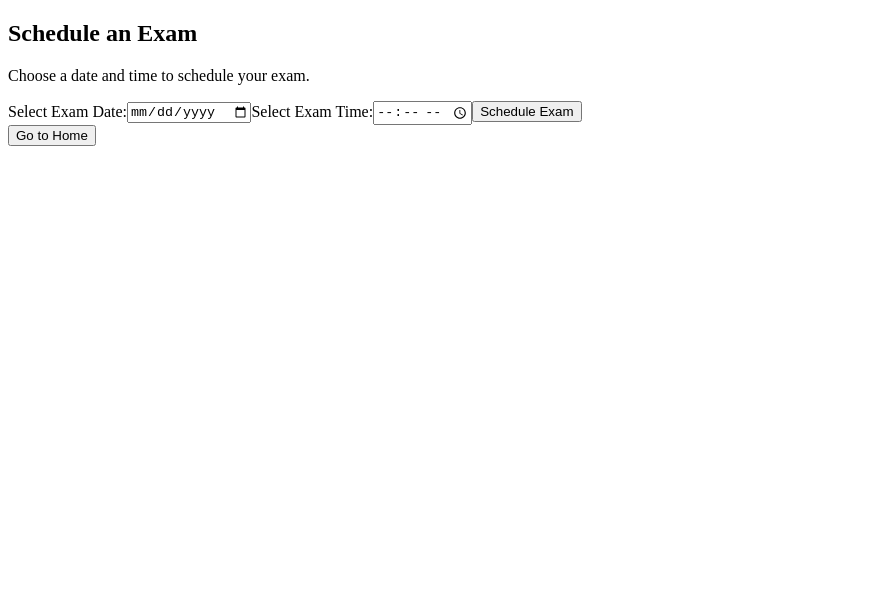
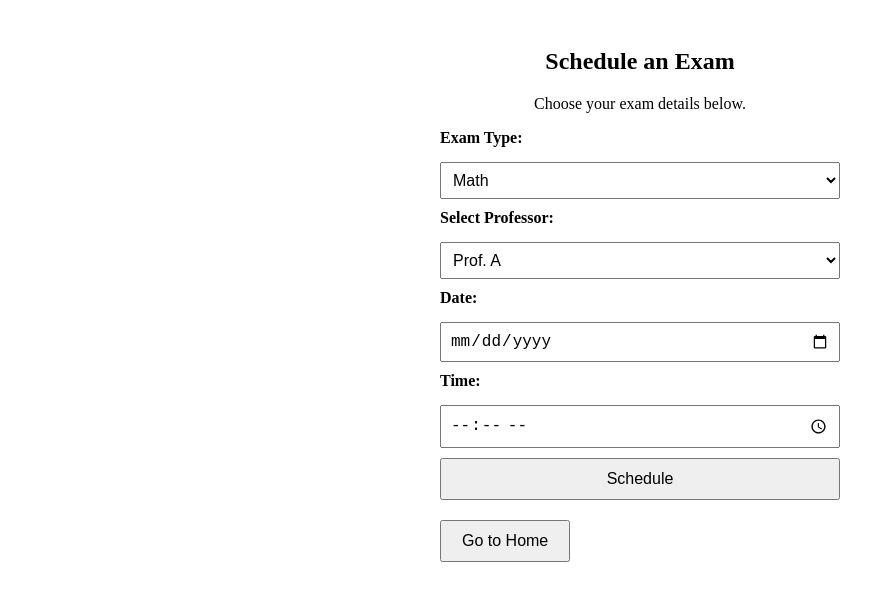
Before and after one commit to PisicileSalbatice/Frontend, a React (Create React App) app in the folder USVExamPlanner/usv-exam-planner/: page /exam-scheduling in a window 1280 px wide. Shown: the top 600 px of the page, without its empty margins (0-895 px from the left). Built offline with nearby package versions, Linux system fonts and the light colour scheme; the HTML template or start-up script is replaced by a standard one.

Commit message:
Update Basic CSS
Update CSS pentru o mai usoara vizualizare a MVP

```diff
--- a/USVExamPlanner/usv-exam-planner/src/pages/ExamSchedulingPage.js
+++ b/USVExamPlanner/usv-exam-planner/src/pages/ExamSchedulingPage.js
@@ -1,32 +1,51 @@
 // src/pages/ExamSchedulingPage.js
 import React from 'react';
 import { useNavigate } from 'react-router-dom';
+import '../styles/ExamSchedulingPage.css'; // Importă stilurile CSS din folderul styles
 
 function ExamSchedulingPage() {
   const navigate = useNavigate();
 
   const goToHome = () => {
-    // Navighează înapoi la Home
     navigate('/home');
   };
 
   return (
-    <div>
+    <div className="scheduling-container">
       <h2>Schedule an Exam</h2>
-      <p>Choose a date and time to schedule your exam.</p>
-      {/* Formularul de programare examen */}
-      <form>
-        <label htmlFor="exam-date">Select Exam Date:</label>
-        <input type="date" id="exam-date" name="exam-date" required />
+      <p>Choose your exam details below.</p>
 
-        <label htmlFor="exam-time">Select Exam Time:</label>
-        <input type="time" id="exam-time" name="exam-time" required />
+      {/* Formular pentru Scheduling */}
+      <form className="scheduling-form">
+        <label htmlFor="exam-type">Exam Type:</label>
+        <select id="exam-type" name="exam-type">
+          <option value="math">Math</option>
+          <option value="science">Science</option>
+          <option value="history">History</option>
+        </select>
 
-        <button type="submit">Schedule Exam</button>
+        <label htmlFor="professor">Select Professor:</label>
+        <select id="professor" name="professor">
+          <option value="prof-a">Prof. A</option>
+          <option value="prof-b">Prof. B</option>
+          <option value="prof-c">Prof. C</option>
+          <option value="prof-d">Prof. D</option>
+          <option value="prof-e">Prof. E</option>
+        </select>
+
+        <label htmlFor="date">Date:</label>
+        <input type="date" id="date" name="date" />
+
+        <label htmlFor="time">Time:</label>
+        <input type="time" id="time" name="time" />
+
+        <button type="button">Schedule</button>
       </form>
 
-      {/* Buton pentru a merge înapoi la Home */}
-      <button onClick={goToHome}>Go to Home</button>
+      {/* Butoane de navigare */}
+      <div className="scheduling-buttons">
+        <button onClick={goToHome}>Go to Home</button>
+      </div>
     </div>
   );
 }
--- a/USVExamPlanner/usv-exam-planner/src/pages/LoginPage.js
+++ b/USVExamPlanner/usv-exam-planner/src/pages/LoginPage.js
@@ -1,28 +1,40 @@
 // src/pages/LoginPage.js
 import React from 'react';
 import { useNavigate } from 'react-router-dom';
+import '../styles/LoginPage.css'; // Importă stilurile CSS din folderul styles
 
 function LoginPage() {
-  const navigate = useNavigate(); // Hook-ul pentru navigare
+  const navigate = useNavigate();
 
   const goToRegister = () => {
-    // Navighează către pagina de Register
     navigate('/register');
   };
 
   const goToHome = () => {
-    // Navighează către pagina de Home
     navigate('/home');
   };
 
   return (
-    <div>
+    <div className="login-container">
       <h2>Login Page</h2>
-      <p>Welcome! Please choose an option.</p>
+      <p>Log into your account or choose an option below.</p>
 
-      {/* Butoane pentru navigare */}
-      <button onClick={goToHome}>Go to Home</button>
-      <button onClick={goToRegister}>Go to Register</button>
+      {/* Formular pentru Login */}
+      <form className="login-form">
+        <label htmlFor="username">Username:</label>
+        <input type="text" id="username" name="username" placeholder="Enter username" />
+
+        <label htmlFor="password">Password:</label>
+        <input type="password" id="password" name="password" placeholder="Enter password" />
+
+        <button type="button">Login</button>
+      </form>
+
+      {/* Butoane de navigare */}
+      <div className="login-buttons">
+        <button onClick={goToHome}>Go to Home</button>
+        <button onClick={goToRegister}>Go to Register</button>
+      </div>
     </div>
   );
 }
--- a/USVExamPlanner/usv-exam-planner/src/pages/RegisterPage.js
+++ b/USVExamPlanner/usv-exam-planner/src/pages/RegisterPage.js
@@ -1,19 +1,46 @@
 // src/pages/RegisterPage.js
 import React from 'react';
 import { useNavigate } from 'react-router-dom';
+import '../styles/RegisterPage.css'; // Importă stilurile CSS din folderul styles
 
 function RegisterPage() {
-  const navigate = useNavigate(); // Hook-ul pentru navigare
+  const navigate = useNavigate();
 
-  const handleRegister = () => {
-    // Când butonul este apăsat, redirecționează spre Home
+  const goToLogin = () => {
+    navigate('/login');
+  };
+
+  const goToHome = () => {
     navigate('/home');
   };
 
   return (
-    <div>
-      <h2>Register</h2>
-      <button onClick={handleRegister}>Go to Home</button>
+    <div className="register-container">
+      <h2>Register Page</h2>
+      <p>Create an account or choose an option below.</p>
+
+      {/* Formular pentru Register */}
+      <form className="register-form">
+        <label htmlFor="username">Username:</label>
+        <input type="text" id="username" name="username" placeholder="Enter username" />
+
+        <label htmlFor="email">Email:</label>
+        <input type="email" id="email" name="email" placeholder="Enter email" />
+
+        <label htmlFor="password">Password:</label>
+        <input type="password" id="password" name="password" placeholder="Enter password" />
+
+        <label htmlFor="confirm-password">Confirm Password:</label>
+        <input type="password" id="confirm-password" name="confirm-password" placeholder="Confirm password" />
+
+        <button type="button">Register</button>
+      </form>
+
+      {/* Butoane de navigare */}
+      <div className="register-buttons">
+        <button onClick={goToHome}>Go to Home</button>
+        <button onClick={goToLogin}>Go to Login</button>
+      </div>
     </div>
   );
 }
--- /dev/null
+++ b/USVExamPlanner/usv-exam-planner/src/styles/ExamSchedulingPage.css
@@ -0,0 +1,38 @@
+/* src/styles/SchedulingPage.css */
+
+.scheduling-container {
+    max-width: 400px;         /* Setează o lățime maximă pentru centrul paginii */
+    margin: 0 auto;           /* Centrează containerul pe orizontală */
+    padding: 20px;            /* Adaugă padding pentru aspect */
+    text-align: center;       /* Aliniază textul pe centrul paginii */
+  }
+
+  .scheduling-form {
+    display: flex;            /* Setează form-ul pentru layout pe verticală */
+    flex-direction: column;   /* Așează elementele în coloană */
+    gap: 10px;                /* Spațiere între câmpurile formularului */
+  }
+
+  .scheduling-form label {
+    text-align: left;         /* Aliniază textul etichetelor la stânga */
+    margin-bottom: 5px;       /* Spațiere sub etichete */
+    font-weight: bold;        /* Face textul etichetelor mai vizibil */
+  }
+
+  .scheduling-buttons {
+    margin-top: 20px;         /* Adaugă spațiu între formular și butoane */
+    display: flex;            /* Așează butoanele unul lângă altul */
+    justify-content: space-between; /* Spațiu egal între butoane */
+  }
+
+  .scheduling-form input,
+  .scheduling-form select {
+    padding: 8px;             /* Adaugă padding pentru input și select */
+    font-size: 16px;          /* Dimensiune confortabilă pentru text */
+  }
+
+  button {
+    padding: 10px 20px;       /* Dimensiunea butoanelor */
+    font-size: 16px;          /* Mărimea textului pentru vizibilitate */
+    cursor: pointer;          /* Cursor pointer pentru butoane */
+  }
--- /dev/null
+++ b/USVExamPlanner/usv-exam-planner/src/styles/LoginPage.css
@@ -0,0 +1,37 @@
+/* src/styles/LoginPage.css */
+
+.login-container {
+    max-width: 400px;         /* Setează o lățime maximă pentru centrul paginii */
+    margin: 0 auto;           /* Centrează containerul pe orizontală */
+    padding: 20px;            /* Adaugă padding pentru aspect */
+    text-align: center;       /* Aliniază textul pe centrul paginii */
+  }
+
+  .login-form {
+    display: flex;            /* Setează form-ul pentru layout pe verticală */
+    flex-direction: column;   /* Așează elementele în coloană */
+    gap: 10px;                /* Spațiere între câmpurile formularului */
+  }
+
+  .login-form label {
+    text-align: left;         /* Aliniază textul etichetelor la stânga */
+    margin-bottom: 5px;       /* Spațiere sub etichete */
+    font-weight: bold;        /* Face textul etichetelor mai vizibil */
+  }
+
+  .login-buttons {
+    margin-top: 20px;         /* Adaugă spațiu între formular și butoane */
+    display: flex;            /* Așează butoanele unul lângă altul */
+    justify-content: space-between; /* Spațiu egal între butoane */
+  }
+
+  .login-form input {
+    padding: 8px;             /* Adaugă padding pentru input */
+    font-size: 16px;          /* Dimensiune confortabilă pentru text */
+  }
+
+  button {
+    padding: 10px 20px;       /* Dimensiunea butoanelor */
+    font-size: 16px;          /* Mărimea textului pentru vizibilitate */
+    cursor: pointer;          /* Cursor pointer pentru butoane */
+  }
--- /dev/null
+++ b/USVExamPlanner/usv-exam-planner/src/styles/RegisterPage.css
@@ -0,0 +1,37 @@
+/* src/styles/RegisterPage.css */
+
+.register-container {
+    max-width: 400px;         /* Setează o lățime maximă pentru centrul paginii */
+    margin: 0 auto;           /* Centrează containerul pe orizontală */
+    padding: 20px;            /* Adaugă padding pentru aspect */
+    text-align: center;       /* Aliniază textul pe centrul paginii */
+  }
+
+  .register-form {
+    display: flex;            /* Setează form-ul pentru layout pe verticală */
+    flex-direction: column;   /* Așează elementele în coloană */
+    gap: 10px;                /* Spațiere între câmpurile formularului */
+  }
+
+  .register-form label {
+    text-align: left;         /* Aliniază textul etichetelor la stânga */
+    margin-bottom: 5px;       /* Spațiere sub etichete */
+    font-weight: bold;        /* Face textul etichetelor mai vizibil */
+  }
+
+  .register-buttons {
+    margin-top: 20px;         /* Adaugă spațiu între formular și butoane */
+    display: flex;            /* Așează butoanele unul lângă altul */
+    justify-content: space-between; /* Spațiu egal între butoane */
+  }
+
+  .register-form input {
+    padding: 8px;             /* Adaugă padding pentru input */
+    font-size: 16px;          /* Dimensiune confortabilă pentru text */
+  }
+
+  button {
+    padding: 10px 20px;       /* Dimensiunea butoanelor */
+    font-size: 16px;          /* Mărimea textului pentru vizibilitate */
+    cursor: pointer;          /* Cursor pointer pentru butoane */
+  }
```
Also changed, not shown: USVExamPlanner/usv-exam-planner/src/styles/HomePage.css (added), USVExamPlanner/usv-exam-planner/src/styles/RequestApprovalPage.css (added), USVExamPlanner/usv-exam-planner/src/styles/RequestsPage.css (added).
